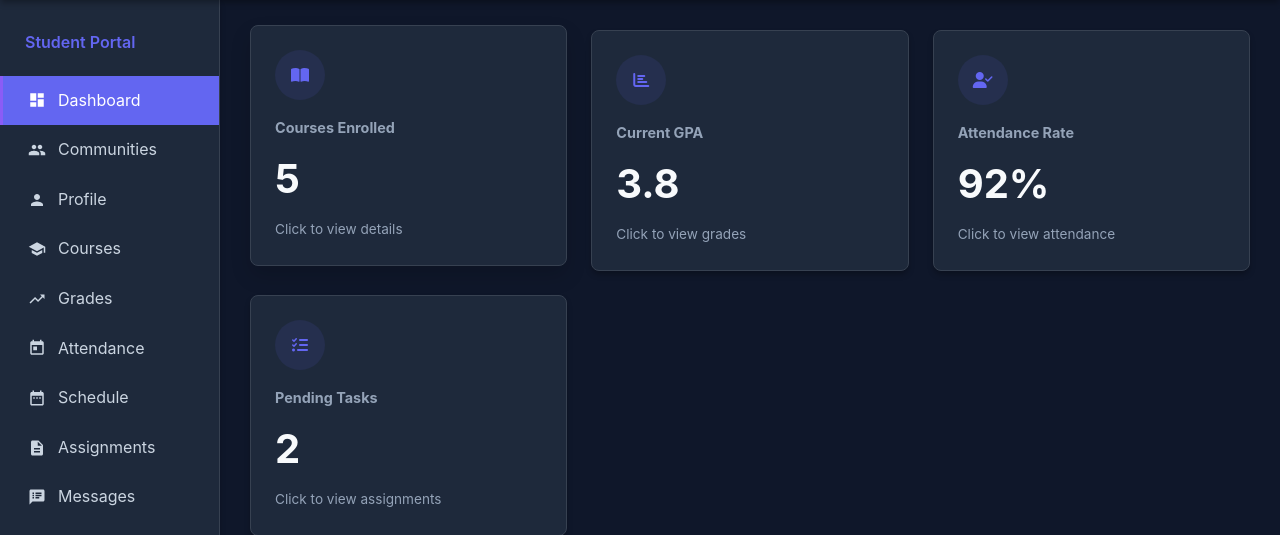
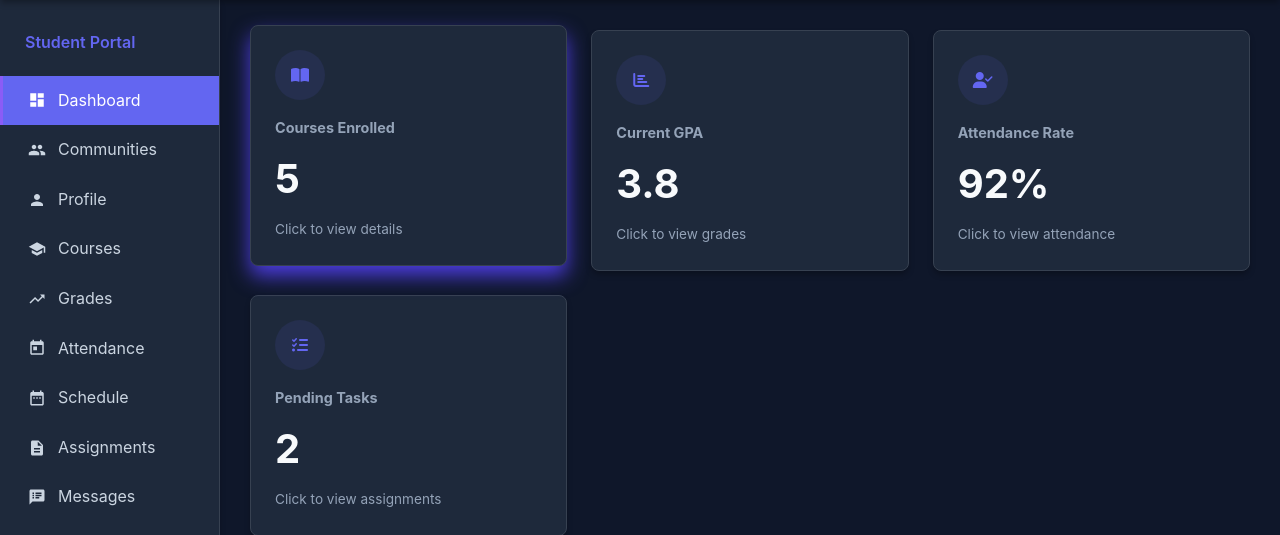
Before and after one commit to SKPHDeemantha/web-Technology-System-Project, a PHP site: page /student/student-dashboard.html in a window 1280 px wide, with the pointer over the restyled element. Shown: the part 80-615 px from the top of the page. Run offline with PHP 8.4, Linux system fonts and the light colour scheme.

Commit message:
updated student-dashboared css

```diff
--- a/assets/css/studentcss/student-dashboard.css
+++ b/assets/css/studentcss/student-dashboard.css
@@ -337,8 +337,19 @@
 
         .card:hover {
             transform: translateY(-5px);
-            box-shadow: 0 10px 20px rgba(0, 0, 0, 0.15);
+            box-shadow: 0 10px 20px rgb(76, 60, 221);
+            /* background: linear-gradient(135deg, var(--accent-primary), var(--accent-secondary)); */
+            color: white;
         }
+/*
+        .card:hover .icon-box {
+            background-color: rgba(255, 255, 255, 0.2);
+            color: white;
+        }
+
+        .card:hover h4, .card:hover p {
+            color: rgba(255, 255, 255, 0.8);
+        } */
 
         .icon-box {
             width: 50px;
```
